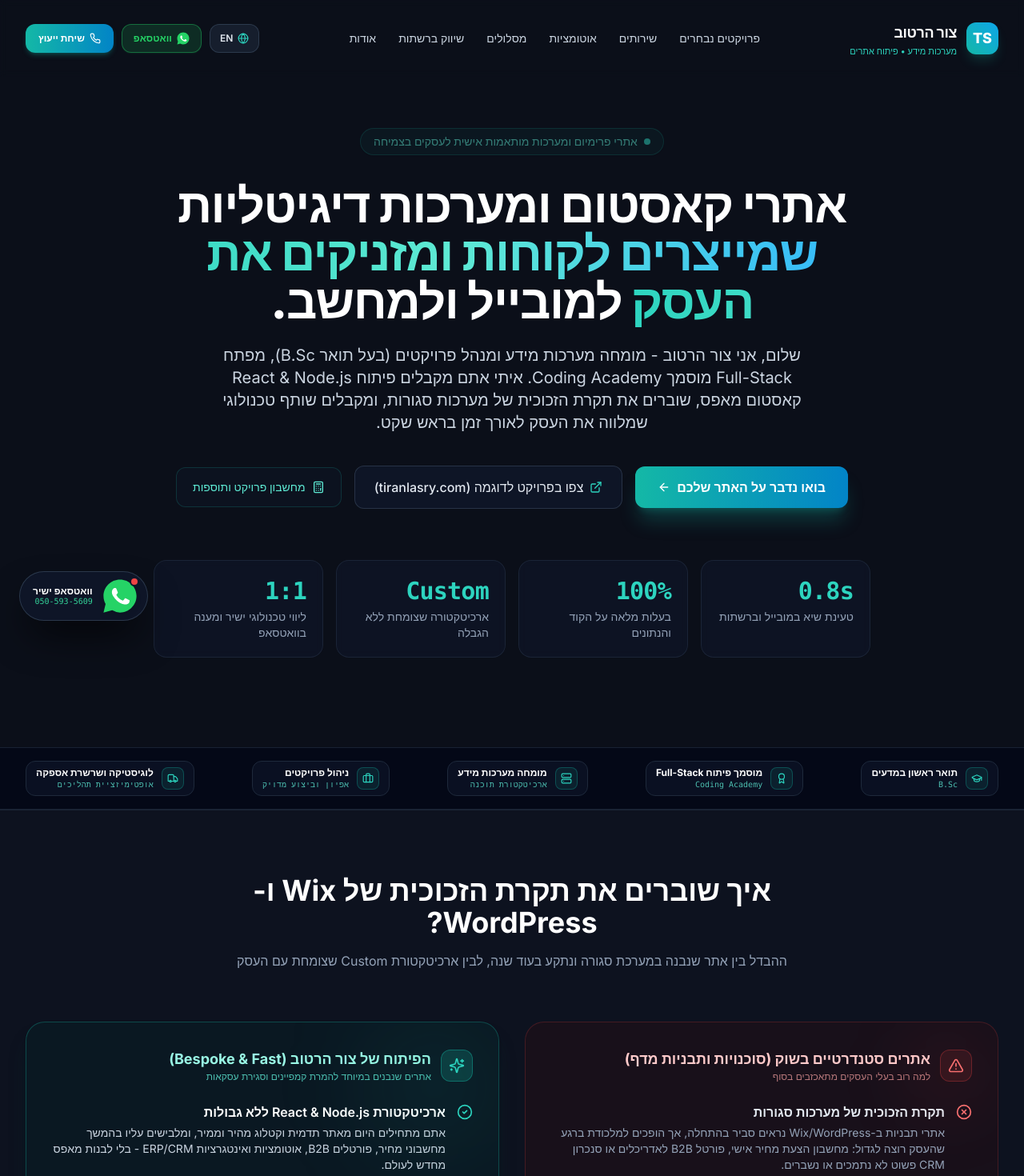
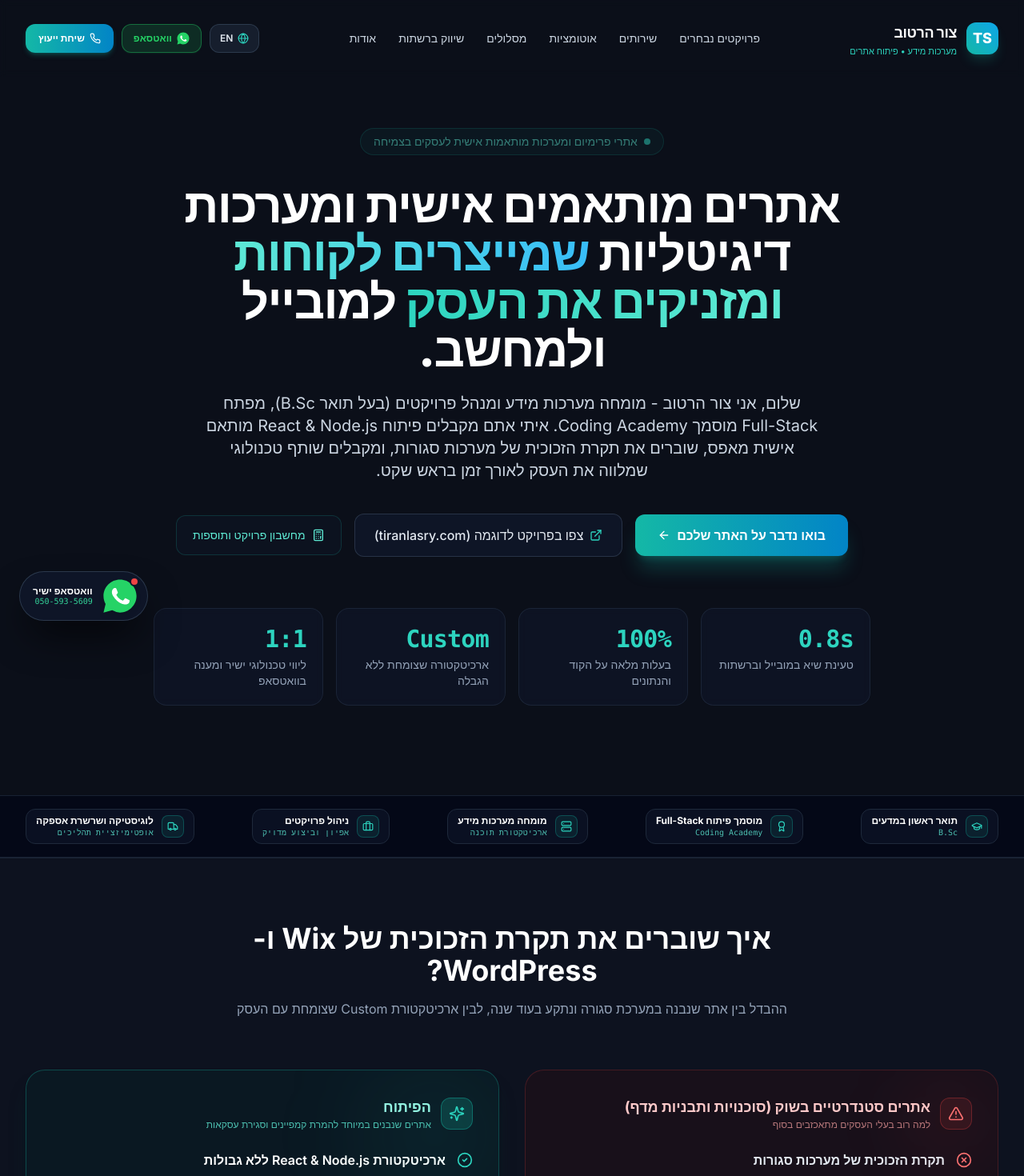
Before and after one commit to Tsoorh/Tsoor-Hartov, a React (Vite) app in the folder client/: page / in a window 1280 px wide. Shown: the top 1470 px of the page at 80% size. Built offline with nearby package versions, Linux system fonts and the light colour scheme.

Commit message:
Refine terminology for consistency: replace "קאסטום" with "מותאם אישית" across multiple components and content files.

```diff
--- a/client/index.html
+++ b/client/index.html
@@ -6,7 +6,7 @@
     <title>צור הרטוב | בניית אתרים יוקרתיים ואוטומציות לעסקים</title>
 
     <!-- SEO & Social Media Marketing Meta Tags -->
-    <meta name="description" content="צור הרטוב - פיתוח אתרי תדמית ומכירה קאסטום ב-React לעסקים ויוצרים, כלים דיגיטליים אינטראקטיביים, אוטומציות חכמות וליווי שוטף. אתרים מהירים שמביאים לקוחות אמיתיים." />
+    <meta name="description" content="צור הרטוב - פיתוח אתרי תדמית ומכירה מותאמים אישית ב-React לעסקים ויוצרים, כלים דיגיטליים אינטראקטיביים, אוטומציות חכמות וליווי שוטף. אתרים מהירים שמביאים לקוחות אמיתיים." />
     <meta name="keywords" content="בניית אתרים, צור הרטוב, פיתוח אתרים לעסקים, אוטומציות עסקיות, אתרי תדמית, דפי נחיתה, tiranlasry, אתרי פרימיום" />
     <meta name="author" content="צור הרטוב - Tsoor Hartov" />
 
@@ -14,7 +14,7 @@
     <meta property="og:type" content="website" />
     <meta property="og:url" content="https://tsoorhartov.com/" />
     <meta property="og:title" content="צור הרטוב | אתרי פרימיום ואוטומציות לעסקים שממירים גולשים ללקוחות" />
-    <meta property="og:description" content="נמאס מתקרת הזכוכית של אתרים איטיים? פיתוח אתר קאסטום מהיר ב-React, מחובר ל-WhatsApp וכלים דיגיטליים לעסק. צפו בפרויקטים ובדוגמאות." />
+    <meta property="og:description" content="נמאס מתקרת הזכוכית של אתרים איטיים? פיתוח אתר מותאם אישית ומהיר ב-React, מחובר ל-WhatsApp וכלים דיגיטליים לעסק. צפו בפרויקטים ובדוגמאות." />
     <meta property="og:image" content="https://images.unsplash.com/photo-1460925895917-afdab827c52f?auto=format&fit=crop&w=1200&q=80" />
 
     <!-- Twitter Card -->
--- a/client/src/components/ContactSection.jsx
+++ b/client/src/components/ContactSection.jsx
@@ -166,7 +166,7 @@ export default function ContactSection({ content, lang }) {
                   </div>
                   <div className="flex items-center gap-2">
                     <CheckCircle2 className="w-4 h-4 text-emerald-400 shrink-0" />
-                    <span>{isRtl ? 'אתרי קאסטום פרימיום, כלים דיגיטליים ואוטומציות' : 'Custom Web Platforms, Business Tools & Automations'}</span>
+                    <span>{isRtl ? 'אתרים מותאמים אישית, כלים דיגיטליים ואוטומציות' : 'Custom Web Platforms, Business Tools & Automations'}</span>
                   </div>
                 </div>
               </div>
--- a/client/src/components/PricingSection.jsx
+++ b/client/src/components/PricingSection.jsx
@@ -137,7 +137,7 @@ export default function PricingSection({ content, lang, onSelectPackage }) {
                     <span>{pricing.setupHeader}</span>
                   </div>
                   <h3 className="text-2xl sm:text-3xl font-extrabold text-white">
-                    {isRtl ? 'פיתוח אתר קאסטום מלא מאפס' : '100% Custom Platform Architecture'}
+                    {isRtl ? 'פיתוח אתר מותאם אישית מאפס' : '100% Custom Platform Architecture'}
                   </h3>
                   <p className="text-xs sm:text-sm text-slate-400 mt-1 max-w-xl">
                     {isRtl
--- a/client/src/components/ServicesGrid.jsx
+++ b/client/src/components/ServicesGrid.jsx
@@ -61,7 +61,7 @@ export default function ServicesGrid({ content, lang }) {
                   </a>
 
                   <span className="text-[11px] text-slate-400 font-mono">
-                    {srv.id === 'custom-web' && (isRtl ? '100% קאסטום React' : '100% Custom React')}
+                    {srv.id === 'custom-web' && (isRtl ? 'מותאם אישית ב-React' : '100% Custom React')}
                     {srv.id === 'business-tools' && (isRtl ? 'מחשבונים וכלים' : 'Calculators & Tools')}
                     {srv.id === 'domain-emails' && (isRtl ? 'Google Workspace' : 'Google Workspace')}
                     {srv.id === 'automations-systems' && (isRtl ? 'WhatsApp & CRM' : 'WhatsApp & CRM')}
--- a/client/src/components/SocialMarketingPreview.jsx
+++ b/client/src/components/SocialMarketingPreview.jsx
@@ -177,7 +177,7 @@ export default function SocialMarketingPreview({ content, lang }) {
                       צור הרטוב | אתרי פרימיום ואוטומציות לעסקים
                     </div>
                     <p className={`text-xs text-slate-300 mt-1 line-clamp-2 ${isRtl ? 'text-right' : 'text-left'}`}>
-                      בניית אתרי קאסטום פרימיום לעסקים, כלים דיגיטליים, וחיבור ישיר לוואטסאפ ולמערכות ניהול.
+                      בניית אתרים מותאמים אישית לעסקים, כלים דיגיטליים, וחיבור ישיר לוואטסאפ ולמערכות ניהול.
                     </p>
                   </div>
                 </div>
@@ -196,7 +196,7 @@ export default function SocialMarketingPreview({ content, lang }) {
                   </div>
                 </div>
                 <div className={`text-xs text-slate-200 mb-2 ${isRtl ? 'text-right' : 'text-left'}`}>
-                  עסקים קטנים ובינוניים: הגיע הזמן לעבור את תקרת הזכוכית של אתרים כבדים. אתר קאסטום מהיר ב-0.8 שניות שמחובר ישירות לוואטסאפ שלכם.
+                  עסקים קטנים ובינוניים: הגיע הזמן לעבור את תקרת הזכוכית של אתרים כבדים. אתר מותאם אישית ומהיר ב-0.8 שניות שמחובר ישירות לוואטסאפ שלכם.
                 </div>
                 <div className="rounded-xl overflow-hidden border border-slate-700/60 bg-[#242526]">
                   <img
--- a/client/src/components/TemplatesShowcase.jsx
+++ b/client/src/components/TemplatesShowcase.jsx
@@ -9,7 +9,7 @@ export default function TemplatesShowcase({ lang }) {
     {
       id: 'luxury-studio',
       category: isRtl ? 'סטודיו לעיצוב, נגרות ואדריכלות' : 'Design Studio & Architecture',
-      title: isRtl ? 'פורמט סטודיו פרימיום (בהשראת פרויקט תירן לסרי)' : 'Luxury Studio Format (Inspired by Tiran Lasry)',
+      title: isRtl ? 'פורמט סטודיו פרימיום (בהשראת פרויקט טירן לסרי)' : 'Luxury Studio Format (Inspired by Tiran Lasry)',
       description: isRtl
         ? 'אתר קטלוג מרהיב לחברות יצרניות, מעצבי מוצר, נגרות עילית ותאורה. מיקוד ביוקרה, פרזנטציה ויזואלית מוקפדת ותיאום פניות מהיר עם אדריכלים.'
         : 'Showcase catalog tailored for manufacturers, artisanal creators, and high-end architects. Focus on visual luxury and custom quote requests.',
@@ -139,7 +139,7 @@ export default function TemplatesShowcase({ lang }) {
                 <div className="text-xs text-slate-300">
                   <span className="font-bold text-white">{currentFormat.category}</span>
                   <span className="mx-2">•</span>
-                  <span>{isRtl ? 'קוד קאסטום מלא ב-React' : '100% Custom React Code'}</span>
+                  <span>{isRtl ? 'קוד מותאם אישית מלא ב-React' : '100% Custom React Code'}</span>
                 </div>
               </div>
             </div>
--- a/client/src/components/ValueProps.jsx
+++ b/client/src/components/ValueProps.jsx
@@ -66,7 +66,7 @@ export default function ValueProps({ content, lang }) {
                 </div>
                 <div>
                   <h3 className="text-lg font-bold text-teal-200">
-                    {lang === 'he' ? 'הפיתוח של צור הרטוב (Bespoke & Fast)' : 'Tsoor Hartov Bespoke Engineering'}
+                    {lang === 'he' ? 'הפיתוח' : 'Bespoke Engineering'}
                   </h3>
                   <p className="text-xs text-teal-300/80">
                     {lang === 'he' ? 'אתרים שנבנים במיוחד להמרת קמפיינים וסגירת עסקאות' : 'Engineered specifically for conversions & sales'}
--- a/client/src/data/content.js
+++ b/client/src/data/content.js
@@ -14,10 +14,10 @@ export const siteContent = {
     },
     hero: {
       badge: 'אתרי פרימיום ומערכות מותאמות אישית לעסקים בצמיחה',
-      headlineStart: 'אתרי קאסטום ומערכות דיגיטליות',
+      headlineStart: 'אתרים מותאמים אישית ומערכות דיגיטליות',
       headlineAccent: 'שמייצרים לקוחות ומזניקים את העסק',
       headlineEnd: 'למובייל ולמחשב.',
-      subheadline: 'שלום, אני צור הרטוב - מומחה מערכות מידע ומנהל פרויקטים (בעל תואר B.Sc), מפתח Full-Stack מוסמך Coding Academy. איתי אתם מקבלים פיתוח React & Node.js קאסטום מאפס, שוברים את תקרת הזכוכית של מערכות סגורות, ומקבלים שותף טכנולוגי שמלווה את העסק לאורך זמן בראש שקט.',
+      subheadline: 'שלום, אני צור הרטוב - מומחה מערכות מידע ומנהל פרויקטים (בעל תואר B.Sc), מפתח Full-Stack מוסמך Coding Academy. איתי אתם מקבלים פיתוח React & Node.js מותאם אישית מאפס, שוברים את תקרת הזכוכית של מערכות סגורות, ומקבלים שותף טכנולוגי שמלווה את העסק לאורך זמן בראש שקט.',
       ctaPrimary: 'בואו נדבר על האתר שלכם',
       ctaSecondary: 'צפו בפרויקט לדוגמה (tiranlasry.com)',
       ctaEstimate: 'מחשבון פרויקט ותוספות',
@@ -74,24 +74,24 @@ export const siteContent = {
       url: 'https://tiranlasry.com',
       industry: 'סטודיו לייצור גופי תאורה אדריכליים בעבודת יד',
       headline: 'הפיכת מלאכת יד יוקרתית לחלון ראווה דיגיטלי שמביא אדריכלים ומעצבי פנים',
-      overview: 'טירן לסרי מעצב ומייצר גופי תאורה על-זמניים בהתאמה אישית בנס ציונה. האתר נבנה בקאסטום מלא כחלון ראווה וקטלוג אינטראקטיבי המציג את חומרי הגלם (עץ, פליז, מתכת מושחרת) ומאפשר לאדריכלים לבקש הצעת מחיר מדויקת לכל פריט ישירות בוואטסאפ.',
+      overview: 'טירן לסרי מעצב ומייצר גופי תאורה על-זמניים בהתאמה אישית בנס ציונה. האתר נבנה מותאם אישית במלואו כחלון ראווה וקטלוג אינטראקטיבי המציג את חומרי הגלם (עץ, פליז, מתכת מושחרת) ומאפשר לאדריכלים לבקש הצעת מחיר מדויקת לכל פריט ישירות בוואטסאפ.',
       highlights: [
-        'ארכיטקטורת Custom מלאה המאפשרת הרחבת קטלוג ומערכות בכל עת',
+        'ארכיטקטורה מותאמת אישית ומלאה המאפשרת הרחבת קטלוג ומערכות בכל עת',
         'התאמה רספונסיבית מוקפדת למובייל ולמחשב (מעל 80% מהתנועה מאינסטגרם)',
         'נראות פרימיום נקייה המשקפת עבודת יד ודיוק בלתי מתפשר',
         'טופס פנייה מודולרי להצעת מחיר אישית ללא סרבול ישירות ל-WhatsApp'
       ],
       quote: 'האתר משדר בדיוק את מה שאנחנו מייצרים: יוקרה, עבודת יד ודיוק בלתי מתפשר. לקוחות ואדריכלים מגיעים כשהם כבר מוכנים לעבוד.',
-      cta: 'רוצים אתר קאסטום יוקרתי כזה לעסק שלכם?'
+      cta: 'רוצים אתר מותאם אישית ויוקרתי כזה לעסק שלכם?'
     },
     services: {
       title: 'מה אתם מקבלים לעסק שלכם',
-      subtitle: 'מעטפת דיגיטלית מלאה: פיתוח קאסטום, כלים אינטראקטיביים ואוטומציות שחוסכות זמן',
+      subtitle: 'מעטפת דיגיטלית מלאה: פיתוח מותאם אישית, כלים אינטראקטיביים ואוטומציות שחוסכות זמן',
       list: [
         {
           id: 'custom-web',
           icon: 'Laptop',
-          title: 'אתרי פרימיום בקאסטום מלא (React & Node.js)',
+          title: 'אתרי פרימיום מותאמים אישית (React & Node.js)',
           desc: 'פיתוח עצמאי מאפס ללא תבניות מגבילות. אתר סופר-מהיר, מותאם אישית ומודולרי שמוכן להרחבה לכל עמוד, שירות או מערכת בעתיד.'
         },
         {
@@ -142,12 +142,12 @@ export const siteContent = {
     },
     pricing: {
       title: 'השקעה שקופה ומסלולי שירות ברורים',
-      subtitle: 'הקמת נכס דיגיטלי ב-100% קאסטום לצד שני מסלולי ריטיינר חודשיים לבחירתכם, ללא כבילה',
+      subtitle: 'הקמת נכס דיגיטלי מותאם אישית ב-100% לצד שני מסלולי ריטיינר חודשיים לבחירתכם, ללא כבילה',
       setupHeader: 'הקמת האתר (תשלום חד-פעמי)',
       setupPrice: '10,000 ₪',
-      setupSub: 'תשלום חד-פעמי לאפיון ופיתוח קאסטום מלא',
+      setupSub: 'תשלום חד-פעמי לאפיון ופיתוח מותאם אישית מלא',
       setupFeatures: [
-        'פיתוח Custom מלא בקוד עצמאי (React / Node.js) ללא מערכות סגורות',
+        'פיתוח מותאם אישית מלא בקוד עצמאי (React / Node.js) ללא מערכות סגורות',
         'התאמה רספונסיבית מוקפדת למובייל ולמחשב (טעינה ב-0.8 שניות)',
         'הזרמת תמונות ומדיה מהירה בענן (CDN מנוהל)',
         'חיבור מהיר ל-WhatsApp וכפתורי יצירת קשר ממוקדי המרה',
@@ -229,13 +229,13 @@ export const siteContent = {
       ],
       previewTitle: 'תצוגה מקדימה: איך הקישור שלכם נראה כשמשתפים אותו ברשתות',
       demoUrl: 'tsoorhartov.com',
-      demoCardTitle: 'צור הרטוב | אתרי קאסטום פרימיום ומערכות דיגיטליות לעסקים',
-      demoCardDesc: 'האתר שמשדרג את העסק שלך: מהיר ב-0.8 שניות, בנוי קאסטום מאפס ומחובר ישירות לוואטסאפ ולמערכות הניהול.'
+      demoCardTitle: 'צור הרטוב | אתרים מותאמים אישית ומערכות דיגיטליות לעסקים',
+      demoCardDesc: 'האתר שמשדרג את העסק שלך: מהיר ב-0.8 שניות, בנוי ומותאם אישית מאפס ומחובר ישירות לוואטסאפ ולמערכות הניהול.'
     },
     about: {
       title: 'נעים להכיר, אני צור הרטוב',
       badge: 'מומחה מערכות מידע ומנהל פרויקטים (B.Sc) | בוגר Coding Academy',
-      tagline: 'איש מקצוע שמביא שילוב נדיר בין הנדסה, הבנה עסקית עמוקה ופיתוח Custom ברמה הגבוהה ביותר.',
+      tagline: 'איש מקצוע שמביא שילוב נדיר בין הנדסה, הבנה עסקית עמוקה ופיתוח מותאם אישית ברמה הגבוהה ביותר.',
       badgesList: [
         { title: 'תואר ראשון במדעים (B.Sc)', subtitle: 'חשיבה אנליטית, ארכיטקטורת מערכות ופתרון בעיות מורכבות' },
         { title: 'בוגר Coding Academy', subtitle: 'הסמכת פיתוח Full-Stack מתקדמת בסטנדרטים התעשייתיים הגבוהים' },
@@ -244,18 +244,18 @@ export const siteContent = {
       ],
       story: [
         'אני מומחה למערכות מידע ומנהל פרויקטים בעל תואר B.Sc, עם ניסיון מעשי עשיר בהובלת תהליכים מורכבים בלוגיסטיקה ובשרשרת אספקה, וכן מפתח Full-Stack מוסמך מבית Coding Academy.',
-        'הפילוסופיה שלי פשוטה: אתם לא מקבלים מערכת סגורה שכולאת אתכם במבנה נוקשה, אלא פיתוח קאסטום מלא (React ו-Node.js). המשמעות עבורכם היא חופש פעולה מוחלט - האתר שלכם נטען במהירות שיא ויכול להתרחב לכל מודול או מערכת בכל שלב.',
+        'הפילוסופיה שלי פשוטה: אתם לא מקבלים מערכת סגורה שכולאת אתכם במבנה נוקשה, אלא פיתוח מותאם אישית מלא (React ו-Node.js). המשמעות עבורכם היא חופש פעולה מוחלט - האתר שלכם נטען במהירות שיא ויכול להתרחב לכל מודול או מערכת בכל שלב.',
         'והחשוב מכל - אתם מקבלים שותף טכנולוגי שלא נעלם אחרי העלייה לאוויר. במסגרת הליווי החודשי אתם נהנים מראש שקט מלא, תחזוקת שרתים מאובטחת ומענה ישיר בוואטסאפ לכל עדכון תוכן או צורך חדש בעסק.'
       ],
       values: [
-        { label: 'קאסטום מלא שצומח עם העסק', desc: 'ללא תקרת זכוכית. אפשרות להוסיף כל עמוד, מחשבון ומערכת בכל שלב עתידי.' },
+        { label: 'פיתוח מותאם אישית שצומח עם העסק', desc: 'ללא תקרת זכוכית. אפשרות להוסיף כל עמוד, מחשבון ומערכת בכל שלב עתידי.' },
         { label: 'דגש קפדני על מובייל ומחשב', desc: 'חוויית משתמש מלוטשת בכל מסך, זמני טעינה של 0.8 שניות ואחוזי המרה גבוהים.' },
         { label: 'ליווי טכנולוגי בראש שקט', desc: 'מענה ישיר מצור בוואטסאפ לביצוע עדכוני קטלוג ותוכן ללא התעסקות טכנית מצידכם.' },
         { label: 'הבנה עסקית, הנדסית ולוגיסטית', desc: 'שילוב של B.Sc, ניהול פרויקטים ו-Coding Academy שמבטיח דיוק ואיכות ללא פשרות.' }
       ]
     },
     contact: {
-      title: 'מוכנים להרים אתר Custom שמייצר לקוחות וצומח עם העסק?',
+      title: 'מוכנים להרים אתר מותאם אישית שמייצר לקוחות וצומח עם העסק?',
       subtitle: 'השאירו פרטים או שלחו הודעה ישירה לוואטסאפ, ונאפיין יחד אתר מותאם אישית למובייל ולמחשב עם שקט נפשי מלא.',
       nameLabel: 'שם מלא *',
       namePlaceholder: 'למשל: ישראל ישראלי',
@@ -269,7 +269,7 @@ export const siteContent = {
       currentWebsitePlaceholder: 'www.mybusiness.co.il',
       needsLabel: 'מה העסק שלך צריך בעיקר?',
       needsOptions: [
-        'אתר Custom יוקרתי חדש (מובייל + מחשב)',
+        'אתר מותאם אישית ויוקרתי (מובייל + מחשב)',
         'דומיין מותאם ותיבות דוא״ל עסקיות יוקרתיות',
         'מחשבון הצעות מחיר וכלים דיגיטליים אינטראקטיביים',
         'אוטומציות לידים, WhatsApp וסנכרון CRM',
@@ -285,9 +285,9 @@ export const siteContent = {
       directWhatsappBtn: 'פתיחת שיחה בוואטסאפ עכשיו'
     },
     footer: {
-      brandDesc: 'צור הרטוב - מומחה מערכות מידע, מנהל פרויקטים ומפתח Full-Stack מוסמך Coding Academy (B.Sc). פיתוח אתרי Custom יוקרתיים למובייל ולמחשב, כלים דיגיטליים ואוטומציות.',
+      brandDesc: 'צור הרטוב - מומחה מערכות מידע, מנהל פרויקטים ומפתח Full-Stack מוסמך Coding Academy (B.Sc). פיתוח אתרים מותאמים אישית ויוקרתיים למובייל ולמחשב, כלים דיגיטליים ואוטומציות.',
       copyright: '© כל הזכויות שמורות לצור הרטוב - פיתוח אתרים ומערכות דיגיטליות לעסקים.',
-      subnote: 'נבנה ב-React & Node.js בקאסטום מלא למובייל ולמחשב.'
+      subnote: 'נבנה ב-React & Node.js בהתאמה אישית מלאה למובייל ולמחשב.'
     }
   },
   en: {
```
Also changed, not shown: client/preview.html (+21 -21 lines), 2 other files (tests, documents, lock files or other folders).
